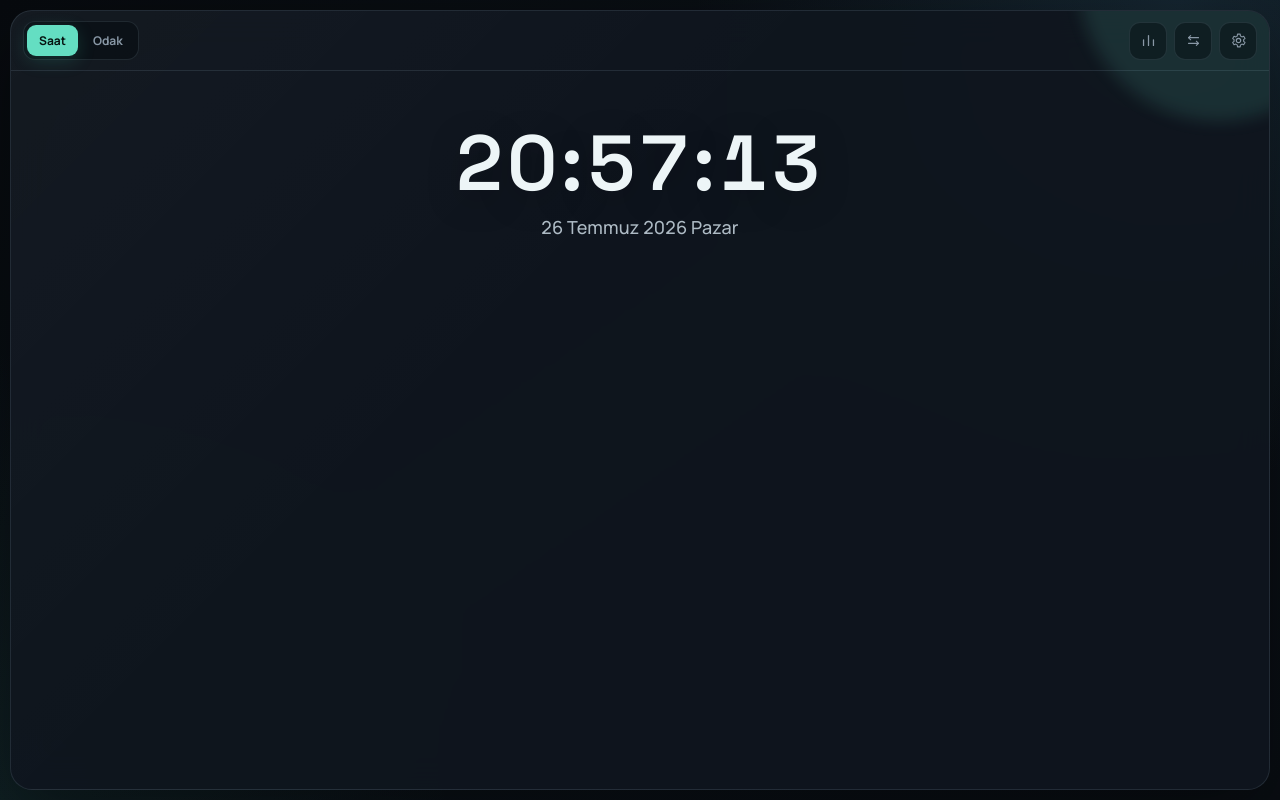
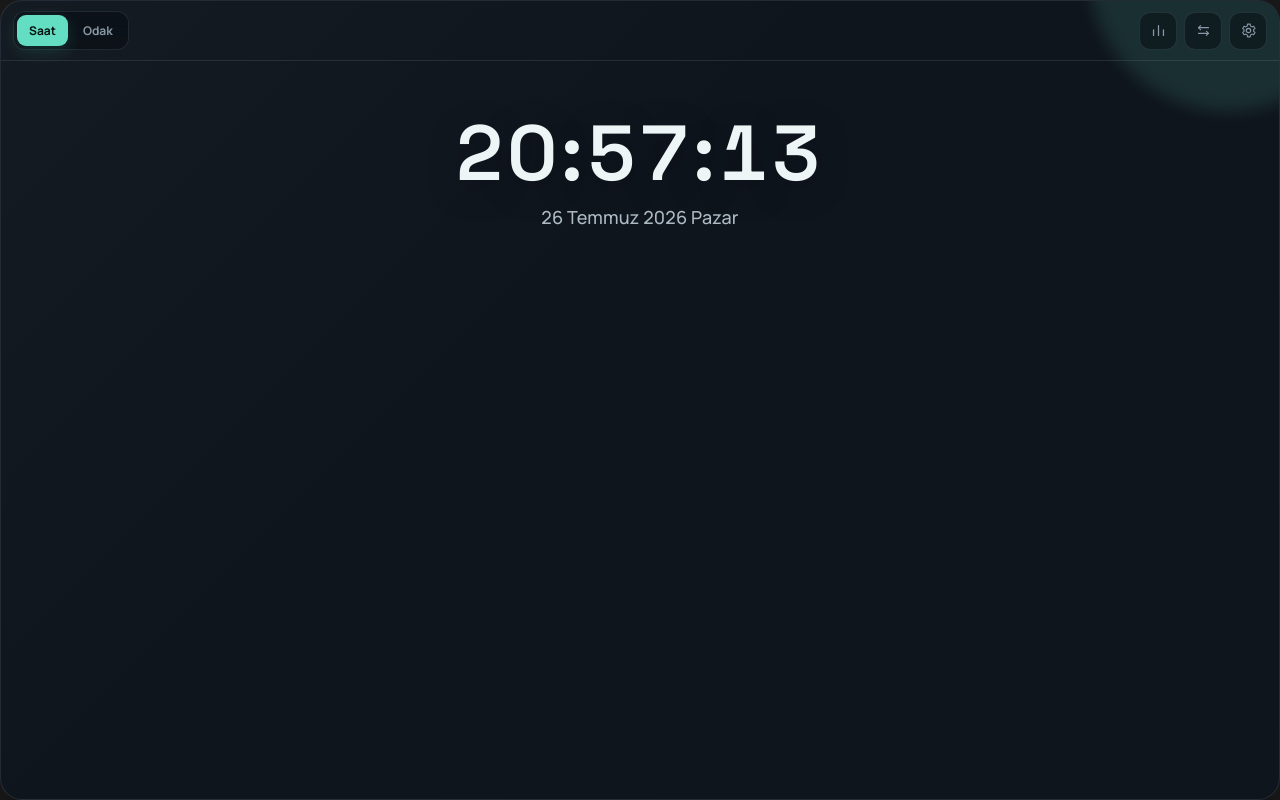
Before and after one commit to oxyth8/notion-widget, a plain HTML site: page index.html in a window 1280 px wide. Drawn offline with Linux system fonts and the light colour scheme.

Commit message:
Update theme color and background in index.html

```diff
--- a/index.html
+++ b/index.html
@@ -3,7 +3,7 @@
 <head>
   <meta charset="UTF-8" />
   <meta name="viewport" content="width=device-width, initial-scale=1.0" />
-  <meta name="theme-color" content="#090d12" />
+  <meta name="theme-color" content="#1a1a1b" />
   <title> </title>
 
   <link rel="preconnect" href="https://fonts.googleapis.com">
@@ -13,7 +13,7 @@
   <style>
     :root {
       color-scheme: dark;
-      --page: #090d12;
+      --page: #1a1a1b;
       --panel: rgba(15, 22, 30, 0.94);
       --panel-strong: #101923;
       --panel-soft: #0d141c;
@@ -39,16 +39,15 @@
     body {
       min-width: 0;
       min-height: 100%;
+      background: #1a1a1b;
     }
 
     body {
       margin: 0;
-      overflow: auto;
+      overflow-x: hidden;
+      overflow-y: auto;
       color: var(--text);
-      background:
-        radial-gradient(circle at 92% 0%, var(--glow-one), transparent 34%),
-        radial-gradient(circle at 0% 100%, var(--glow-two), transparent 30%),
-        linear-gradient(145deg, #070a0e 0%, #0a1016 48%, #090d12 100%);
+      background: #1a1a1b;
       font-family: "Manrope", system-ui, -apple-system, BlinkMacSystemFont, "Segoe UI", sans-serif;
       -webkit-font-smoothing: antialiased;
       text-rendering: optimizeLegibility;
@@ -66,9 +65,10 @@
 
     .shell {
       min-height: 100svh;
-      padding: 10px;
+      padding: 0;
       display: grid;
       place-items: stretch;
+      background: #1a1a1b;
     }
 
     .widget {
```
